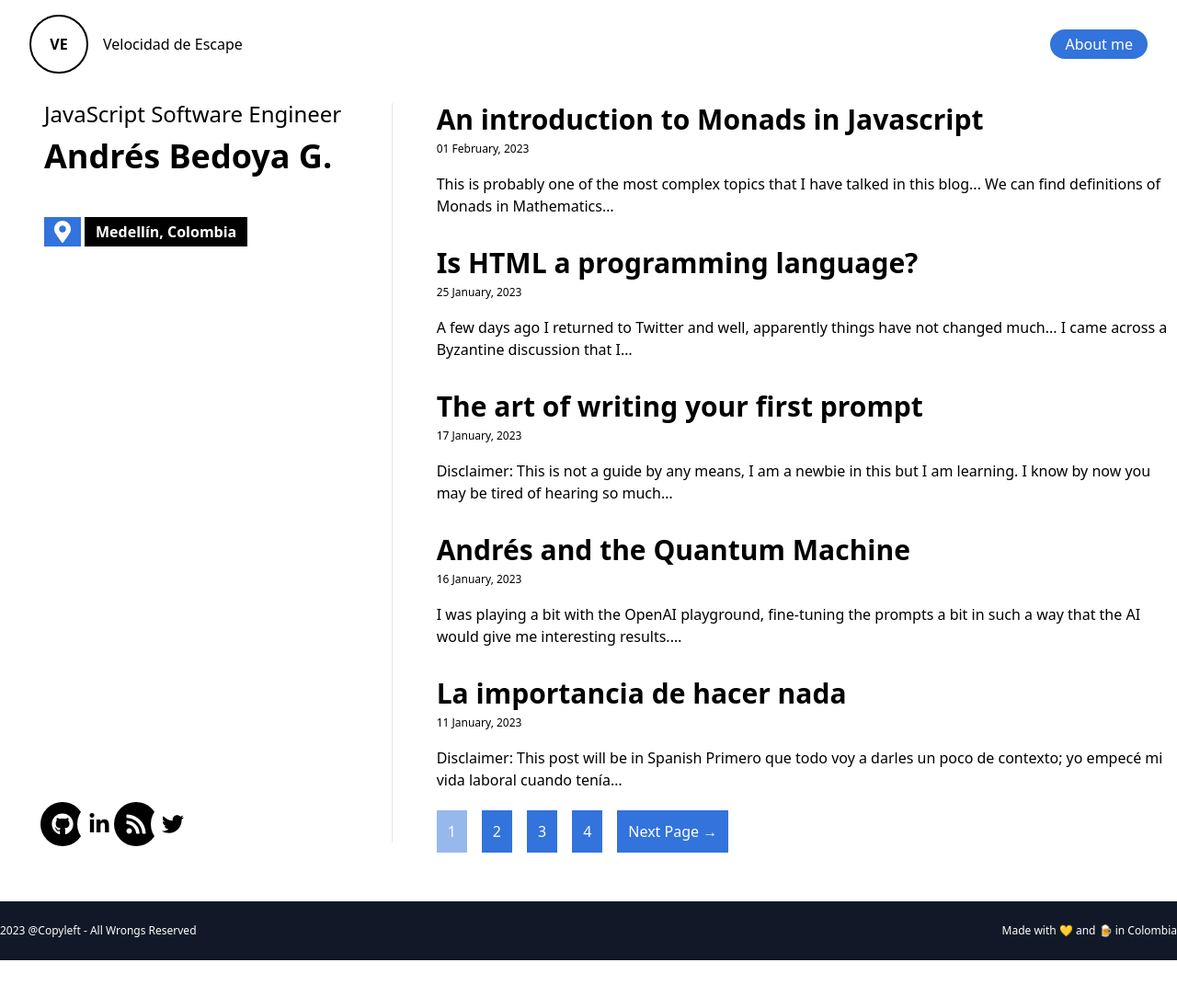
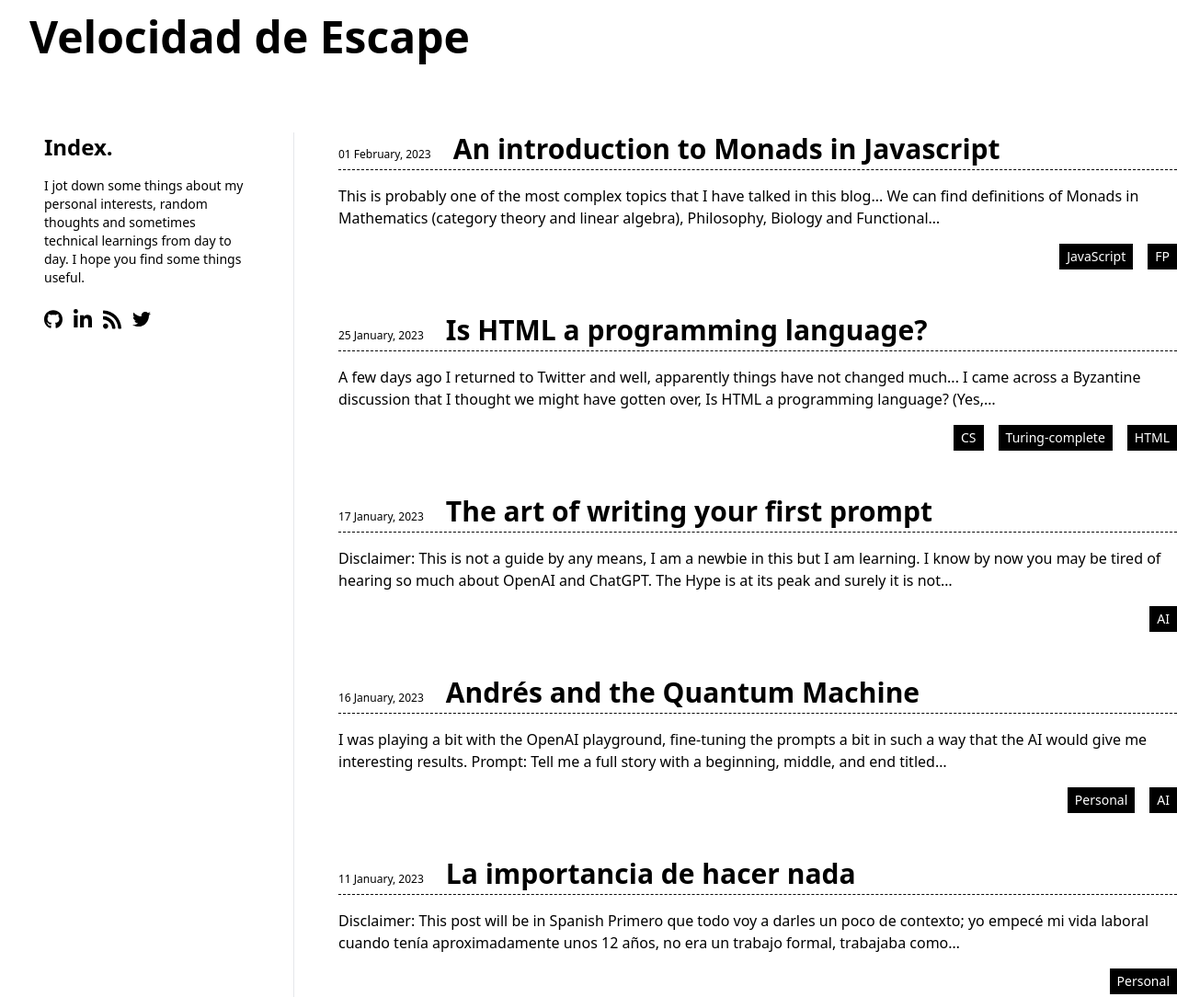
Before and after one commit to Angelfire/velocidadescape, a Gatsby site: page / in a window 1280 px wide. Shown: the top 1084 px of the page at 92% size. Before the commit the page ends 1044 px from the top, so only its background shows below. Built offline with nearby package versions, Linux system fonts and the light colour scheme; Gatsby itself is replaced by a stand-in of ours.

Commit message:
Blog mini refactor

```diff
--- a/content/react/protected-routes-authorization-react.md
+++ b/content/react/protected-routes-authorization-react.md
@@ -3,7 +3,7 @@ date: "2022-03-03"
 title: "Protected routes and authorization using React Router v6"
 description: "How to: Protect routes based on authorization using React Router v6"
 author: "Andres Bedoya"
-tags: ["React, React-Router"]
+tags: ["React", "React-Router"]
 ---
 
 In the project I am currently working on, a specific need arose, we should protect certain routes of a web application from certain user roles (for security reasons). For example, we have a page where administrators can add and delete users, this power can only be held by us (this must be a private page).
--- a/package.json
+++ b/package.json
@@ -19,8 +19,7 @@
     "gatsby-transformer-sharp": "^5.2.0",
     "prismjs": "^1.29.0",
     "react": "^18.1.0",
-    "react-dom": "^18.1.0",
-    "react-icons": "^4.7.1"
+    "react-dom": "^18.1.0"
   },
   "devDependencies": {
     "autoprefixer": "^10.4.13",
--- a/src/components/Bio.js
+++ b/src/components/Bio.js
@@ -1,65 +1,60 @@
 import * as React from 'react'
-import { FaGithub, FaLinkedinIn, FaMapMarkerAlt, FaRss, FaTwitter } from 'react-icons/fa'
+import { Github } from './icons/Github'
+import { Linkedin } from './icons/Linkedin'
+import { Twitter } from './icons/Twitter'
+import { Rss } from './icons/Rss'
 
 const Bio = () => (
-  <aside className="w-full lg:w-1/3 lg:border-r border-line lg:px-8 xl:px-12">
-    <div className="flex flex-col h-full justify-between">
-      <div>
-        <h2 className="font-header font-light text-2xl leading-none mb-4">
-          JavaScript Software Engineer
+  <aside className="w-full lg:w-1/4 lg:border-r border-line lg:px-8 xl:px-12">
+    <div className="flex flex-col">
+      <div className="mb-6">
+        <h2 className="font-header font-semibold text-2xl mb-4">
+          Index.
         </h2>
-        <h3 className="font-header font-black text-4xl leading-none break-words mb-6">
-          Andrés Bedoya G.
-        </h3>
-        <div className="inline-flex items-center bg-front mt-6 w-auto">
-          <span className="bg-blue text-white mr-1 pt-1 pb-1 px-2">
-            <FaMapMarkerAlt className="h-6 w-6" />
-          </span>
-          <span className="bg-black text-white font-header font-bold py-1 px-3">
-            Medellín, Colombia
-          </span>
-        </div>
+        <p className="break-words text-sm">
+          I jot down some things about my personal interests, random thoughts and sometimes technical learnings from day to day. I hope you find some things useful.
+        </p>
       </div>
-      <footer className="flex mb-12 pt-6 lg:mb-0 lg:pt-0">
+      <footer className="flex gap-3 mb-12 md:mb-0 lg:pt-0">
         <a
           aria-label="Personal Github account"
-          className="bg-black h-12 inline-flex items-center justify-center -m-1 rounded-full text-white w-12"
+          className="inline-flex items-center justify-center w-5 hover:opacity-60"
           href="https://github.com/angelfire"
           rel="noopener noreferrer"
           target="_blank"
           title="Personal Github account"
         >
-          <FaGithub className="h-6 w-6" />
+          <Github />
         </a>
         <a
           aria-label="Linkedin account"
-          className="bg-white h-12 inline-flex items-center justify-center -m-1 rounded-full w-12"
+          className="inline-flex items-center justify-center w-5 hover:opacity-60"
           href="https://www.linkedin.com/in/sabedoya/"
           rel="noopener noreferrer"
           target="_blank"
           title="Linkedin account"
         >
-          <FaLinkedinIn className="h-6 w-6" />
+          <Linkedin />
         </a>
         <a
           aria-label="Rss Feed for Velocidad de Escape"
-          className="bg-black h-12 inline-flex items-center justify-center -m-1 rounded-full text-white w-12"
+          className="inline-flex items-center justify-center w-5 hover:opacity-60"
           href="http://velocidadescape.com/rss.xml"
           rel="noopener noreferrer"
           target="_blank"
           title="Rss Feed for Velocidad de Escape"
         >
-          <FaRss className="h-6 w-6" />
+          <Rss />
         </a>
         <a
           aria-label="Twitter account"
-          className="bg-white h-12 inline-flex items-center justify-center -m-1 rounded-full w-12"
+          className="inline-flex items-center justify-center w-5 hover:opacity-60"
           href="https://twitter.com/MonsieurHart"
           rel="noopener noreferrer"
           target="_blank"
           title="Linkedin account"
         >
-          <FaTwitter className="h-6 w-6" />
+          <Twitter />
         </a>
       </footer>
     </div>
--- a/src/components/Pagination.js
+++ b/src/components/Pagination.js
@@ -31,7 +31,7 @@ const Pagination = ({ currentPage, limit, numPages, numPosts  }) => {
         </li>
       )}
     </ul>
-  );
+  )
 }
 
 export default Pagination
--- a/src/components/header.js
+++ b/src/components/header.js
@@ -2,31 +2,17 @@ import * as React from 'react'
 import { Link } from 'gatsby'
 
 const Header = ({ isRootPath, title }) => (
-  <header className="flex items-center p-4 lg:px-8 justify-between">
+  <header className="flex items-center p-4 lg:px-8">
     <div>
       {isRootPath
-        ? <h1>
-          <Link to="/">
-            <span className="border-solid border-2 border-black font-extrabold h-16 inline-flex items-center justify-center mr-4 rounded-full text-center w-16">VE</span>
-            {title}
-          </Link>
+        ? <h1 className="font-black text-3xl md:text-5xl">
+          <Link to="/">{title}</Link>
         </h1>
-        : <h2>
-          <Link to="/">
-            <span className="border-solid border-2 border-black font-extrabold h-16 inline-flex items-center justify-center mr-4 rounded-full text-center w-16">VE</span>
-            {title}
-          </Link>
+        : <h2 className="font-black text-3xl md:text-5xl">
+          <Link to="/">{title}</Link>
         </h2>
       }
     </div>
-    <a
-      className="bg-blue px-4 py-1 rounded-full text-white"
-      href="https://srhart.co/"
-      rel="noopener noreferrer"
-      target="_blank"
-    >
-      About me
-    </a>
   </header>
 )
 
--- /dev/null
+++ b/src/components/icons/Github.js
@@ -0,0 +1,7 @@
+import * as React from 'react'
+
+export const Github = () => (
+  <svg stroke="currentColor" fill="currentColor" strokeWidth="0" viewBox="0 0 496 512" xmlns="http://www.w3.org/2000/svg">
+    <path d="M165.9 397.4c0 2-2.3 3.6-5.2 3.6-3.3.3-5.6-1.3-5.6-3.6 0-2 2.3-3.6 5.2-3.6 3-.3 5.6 1.3 5.6 3.6zm-31.1-4.5c-.7 2 1.3 4.3 4.3 4.9 2.6 1 5.6 0 6.2-2s-1.3-4.3-4.3-5.2c-2.6-.7-5.5.3-6.2 2.3zm44.2-1.7c-2.9.7-4.9 2.6-4.6 4.9.3 2 2.9 3.3 5.9 2.6 2.9-.7 4.9-2.6 4.6-4.6-.3-1.9-3-3.2-5.9-2.9zM244.8 8C106.1 8 0 113.3 0 252c0 110.9 69.8 205.8 169.5 239.2 12.8 2.3 17.3-5.6 17.3-12.1 0-6.2-.3-40.4-.3-61.4 0 0-70 15-84.7-29.8 0 0-11.4-29.1-27.8-36.6 0 0-22.9-15.7 1.6-15.4 0 0 24.9 2 38.6 25.8 21.9 38.6 58.6 27.5 72.9 20.9 2.3-16 8.8-27.1 16-33.7-55.9-6.2-112.3-14.3-112.3-110.5 0-27.5 7.6-41.3 23.6-58.9-2.6-6.5-11.1-33.3 2.6-67.9 20.9-6.5 69 27 69 27 20-5.6 41.5-8.5 62.8-8.5s42.8 2.9 62.8 8.5c0 0 48.1-33.6 69-27 13.7 34.7 5.2 61.4 2.6 67.9 16 17.7 25.8 31.5 25.8 58.9 0 96.5-58.9 104.2-114.8 110.5 9.2 7.9 17 22.9 17 46.4 0 33.7-.3 75.4-.3 83.6 0 6.5 4.6 14.4 17.3 12.1C428.2 457.8 496 362.9 496 252 496 113.3 383.5 8 244.8 8zM97.2 352.9c-1.3 1-1 3.3.7 5.2 1.6 1.6 3.9 2.3 5.2 1 1.3-1 1-3.3-.7-5.2-1.6-1.6-3.9-2.3-5.2-1zm-10.8-8.1c-.7 1.3.3 2.9 2.3 3.9 1.6 1 3.6.7 4.3-.7.7-1.3-.3-2.9-2.3-3.9-2-.6-3.6-.3-4.3.7zm32.4 35.6c-1.6 1.3-1 4.3 1.3 6.2 2.3 2.3 5.2 2.6 6.5 1 1.3-1.3.7-4.3-1.3-6.2-2.2-2.3-5.2-2.6-6.5-1zm-11.4-14.7c-1.6 1-1.6 3.6 0 5.9 1.6 2.3 4.3 3.3 5.6 2.3 1.6-1.3 1.6-3.9 0-6.2-1.4-2.3-4-3.3-5.6-2z" />
+  </svg>
+)
--- /dev/null
+++ b/src/components/icons/Linkedin.js
@@ -0,0 +1,7 @@
+import * as React from 'react'
+
+export const Linkedin = () => (
+  <svg stroke="currentColor" fill="currentColor" strokeWidth="0" viewBox="0 0 448 512" xmlns="http://www.w3.org/2000/svg">
+    <path d="M100.28 448H7.4V148.9h92.88zM53.79 108.1C24.09 108.1 0 83.5 0 53.8a53.79 53.79 0 0 1 107.58 0c0 29.7-24.1 54.3-53.79 54.3zM447.9 448h-92.68V302.4c0-34.7-.7-79.2-48.29-79.2-48.29 0-55.69 37.7-55.69 76.7V448h-92.78V148.9h89.08v40.8h1.3c12.4-23.5 42.69-48.3 87.88-48.3 94 0 111.28 61.9 111.28 142.3V448z" />
+  </svg>
+)
--- /dev/null
+++ b/src/components/icons/Rss.js
@@ -0,0 +1,7 @@
+import * as React from 'react'
+
+export const Rss = () => (
+  <svg stroke="currentColor" fill="currentColor" strokeWidth="0" viewBox="0 0 448 512" xmlns="http://www.w3.org/2000/svg">
+    <path d="M128.081 415.959c0 35.369-28.672 64.041-64.041 64.041S0 451.328 0 415.959s28.672-64.041 64.041-64.041 64.04 28.673 64.04 64.041zm175.66 47.25c-8.354-154.6-132.185-278.587-286.95-286.95C7.656 175.765 0 183.105 0 192.253v48.069c0 8.415 6.49 15.472 14.887 16.018 111.832 7.284 201.473 96.702 208.772 208.772.547 8.397 7.604 14.887 16.018 14.887h48.069c9.149.001 16.489-7.655 15.995-16.79zm144.249.288C439.596 229.677 251.465 40.445 16.503 32.01 7.473 31.686 0 38.981 0 48.016v48.068c0 8.625 6.835 15.645 15.453 15.999 191.179 7.839 344.627 161.316 352.465 352.465.353 8.618 7.373 15.453 15.999 15.453h48.068c9.034-.001 16.329-7.474 16.005-16.504z" />
+  </svg>
+)
--- /dev/null
+++ b/src/components/icons/Twitter.js
@@ -0,0 +1,7 @@
+import * as React from 'react'
+
+export const Twitter = () => (
+  <svg stroke="currentColor" fill="currentColor" strokeWidth="0" viewBox="0 0 512 512" xmlns="http://www.w3.org/2000/svg">
+    <path d="M459.37 151.716c.325 4.548.325 9.097.325 13.645 0 138.72-105.583 298.558-298.558 298.558-59.452 0-114.68-17.219-161.137-47.106 8.447.974 16.568 1.299 25.34 1.299 49.055 0 94.213-16.568 130.274-44.832-46.132-.975-84.792-31.188-98.112-72.772 6.498.974 12.995 1.624 19.818 1.624 9.421 0 18.843-1.3 27.614-3.573-48.081-9.747-84.143-51.98-84.143-102.985v-1.299c13.969 7.797 30.214 12.67 47.431 13.319-28.264-18.843-46.781-51.005-46.781-87.391 0-19.492 5.197-37.36 14.294-52.954 51.655 63.675 129.3 105.258 216.365 109.807-1.624-7.797-2.599-15.918-2.599-24.04 0-57.828 46.782-104.934 104.934-104.934 30.213 0 57.502 12.67 76.67 33.137 23.715-4.548 46.456-13.32 66.599-25.34-7.798 24.366-24.366 44.833-46.132 57.827 21.117-2.273 41.584-8.122 60.426-16.243-14.292 20.791-32.161 39.308-52.628 54.253z" />
+  </svg>
+)
--- a/src/components/layout.js
+++ b/src/components/layout.js
@@ -9,7 +9,7 @@ const Layout = ({ location, title, children }) => {
   return (
     <div data-is-root-path={isRootPath}>
       <Header title={title} isRootPath={isRootPath} />
-      <main>{children}</main>
+      <main className="flex flex-1 flex-col mt-12 w-full">{children}</main>
       {isRootPath && <Footer /> }
     </div>
   )
--- a/src/templates/blog-list.js
+++ b/src/templates/blog-list.js
@@ -14,21 +14,24 @@ const BlogIndex = ({
     <div className="container mx-auto px-4 md:px-0 mb-16">
       <div className="flex flex-wrap pt-4">
         <Bio />
-        <div className="w-full lg:w-2/3 lg:pl-8 xl:pl-12">
+        <div className="w-full lg:w-3/4 lg:pl-8 xl:pl-12">
           <section>
             {edges.map(({ node }) => {
-              const { date,  title } = node.frontmatter;
-              const { slug } = node.fields;
+              const { date, title, tags } = node.frontmatter
+              const { slug } = node.fields
 
               return (
-                <article key={ node.id } className="mb-8">
-                  <header className="mb-4">
-                    <h2 className="font-black font-header text-3xl">
+                <article key={ node.id } className="mb-12">
+                  <header className="border-b border-dashed border-black flex items-end gap-6 pb-1 mb-4">
+                    <time className="font-text pb-1 text-xs" dateTime={date}>{ date }</time>
+                    <h2 className="font-bold font-header text-3xl hover:from-pink-600 hover:bg-clip-text hover:bg-gradient-to-r hover:text-transparent hover:to-sky-600">
                       <Link to={ slug }>{ title }</Link>
                     </h2>
-                    <time className="font-text text-xs">{ date }</time>
                   </header>
-                  <p className="font-text">{ node.excerpt }</p>
+                  <p className="font-text mb-4">{ node.excerpt }</p>
+                  <div className="flex justify-end gap-4">
+                    {tags.map(tag => <p className="bg-black px-2 py-1 text-white text-sm">{tag}</p>)}
+                  </div>
                 </article>
               );
             })}
@@ -65,13 +68,14 @@ export const pageQuery = graphql`
       edges {
         node {
           id
-          excerpt
+          excerpt(pruneLength: 210)
           fields {
             slug
           }
           frontmatter {
             date(formatString: "DD MMMM, YYYY")
             title
+            tags
           }
         }
       }
--- a/src/templates/blog-post.js
+++ b/src/templates/blog-post.js
@@ -16,7 +16,7 @@ const BlogPostTemplate = ({
       <article className="container mx-auto px-4 lg:px-64 mb-16" itemScope itemType="http://schema.org/Article">
         <div className="mb-8">
           <header className="mb-8">
-            <h1 className="border-b border-gray-200 font-black font-header pb-2 text-4xl" itemProp="headline">{ title }</h1>
+            <h1 className="border-b border-gray-200 font-bold font-header pb-2 text-4xl" itemProp="headline">{ title }</h1>
             <div className="flex justify-between pt-4">
               <time className="font-text text-xs">{ date }</time>
             </div>
@@ -72,7 +72,6 @@ export const pageQuery = graphql`
     }
     markdownRemark(id: { eq: $id }) {
       id
-      excerpt(pruneLength: 160)
       html
       frontmatter {
         title
```
Also changed, not shown: 1 other file.
